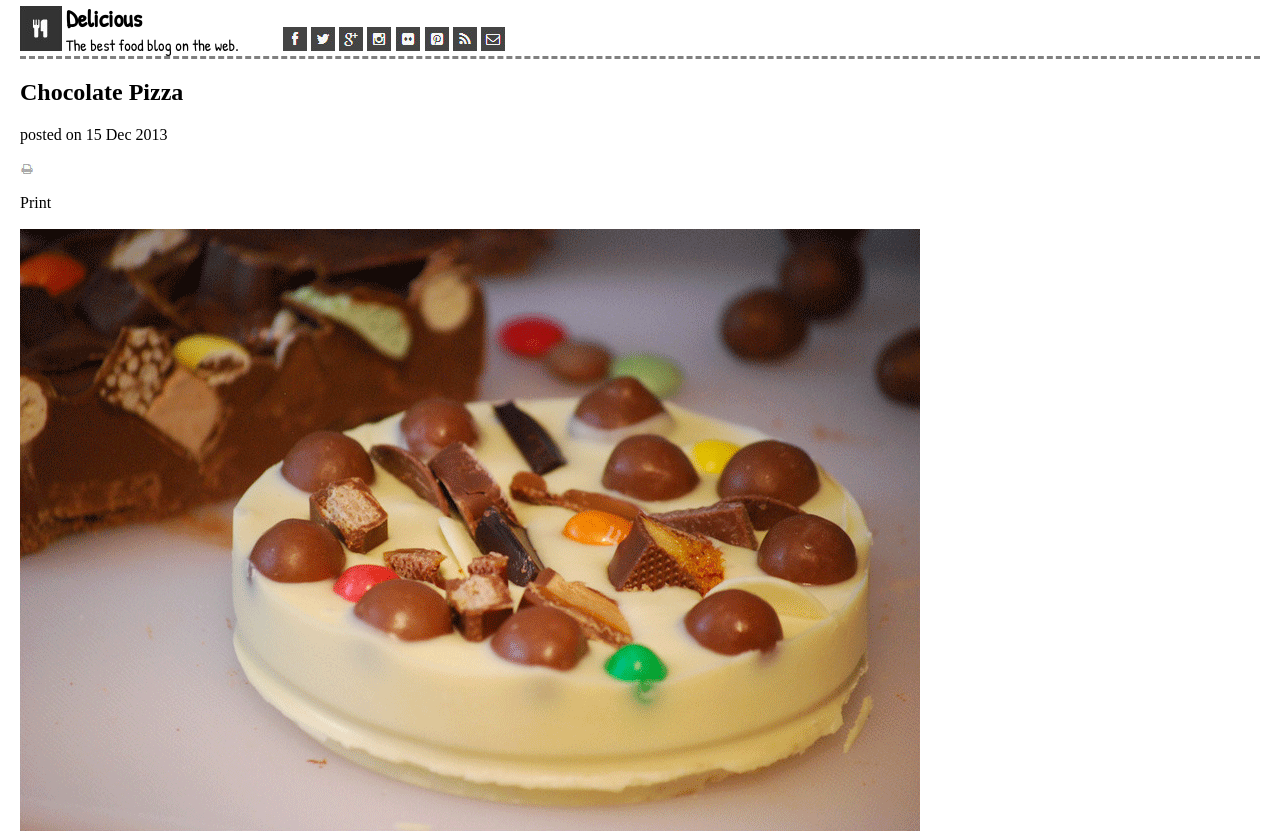
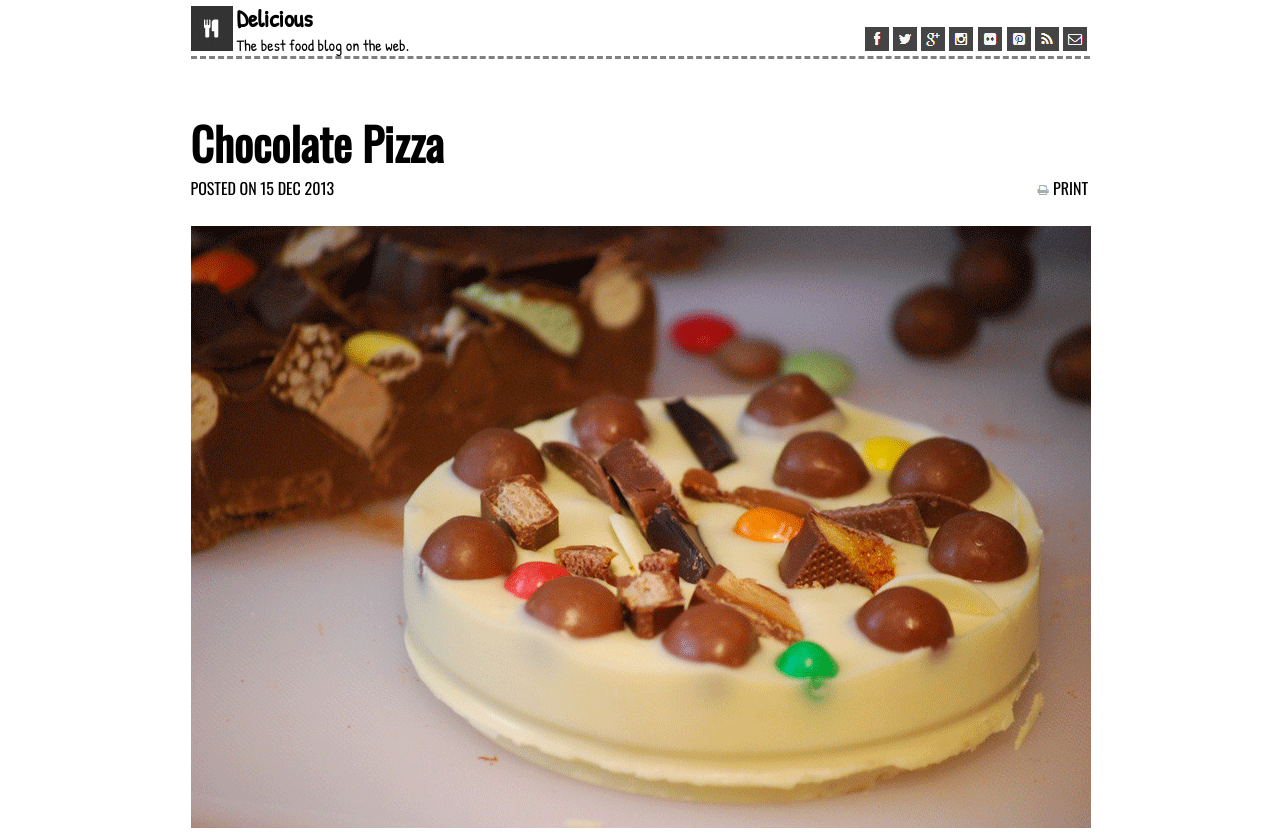
Before and after one commit to stevegcarpenter/chocolate-pizza, a plain HTML site: page index.html in a window 1280 px wide. Shown: the top 833 px of the page. Drawn offline with nearby package versions, Linux system fonts and the light colour scheme.

Commit message:
Added border to the side, resized some text, aligned article title with the print icon.

```diff
--- a/index.html
+++ b/index.html
@@ -31,11 +31,13 @@
     </section>
   </header>
   <main>
-    <section>
-      <h1>Chocolate Pizza</h1>
-      <p>posted on 15 Dec 2013</p>
-      <img src="img/print-icon.png">
-      <p>Print</p>
+    <section id="article-title-details">
+      <h1 class="oswald-text">Chocolate Pizza</h1>
+      <section id="article-print">
+        <p class="oswald-text">POSTED ON 15 DEC 2013</p>
+        <img id="print-icon" src="img/print-icon.png">
+        <p class="oswald-text">PRINT</p>
+      </section>
     </section>
     <img src="img/choco-pizza.png">
     <article>
--- a/style.css
+++ b/style.css
@@ -1,8 +1,32 @@
 body {
-  margin-left: 20px;
-  margin-right: 20px;
+  margin-left: auto;
+  margin-right: auto;
   margin-top: 2px;
   margin-bottom: 2px;
+  max-width: 899px;
+}
+
+.oswald-text {
+  font-family: "Oswald";
+  margin-bottom: 0px;
+  margin-top: 0px;
+}
+
+#article-title-details h1 {
+  font-size: 45px;
+}
+
+#article-title-details {
+  margin-top: 50px;
+  margin-bottom: 25px;
+}
+
+#print-icon {
+  margin-left: 698px;
+}
+
+#article-print img, #article-print p {
+  display: inline-block;
 }
 
 #section-header-left{
@@ -30,6 +54,8 @@ body {
 
 #section-header-right-social{
   display: inline-block;
+  position: relative;
+  margin-left: 412px;
 }
 
 #section-header-right-social ul {
```
